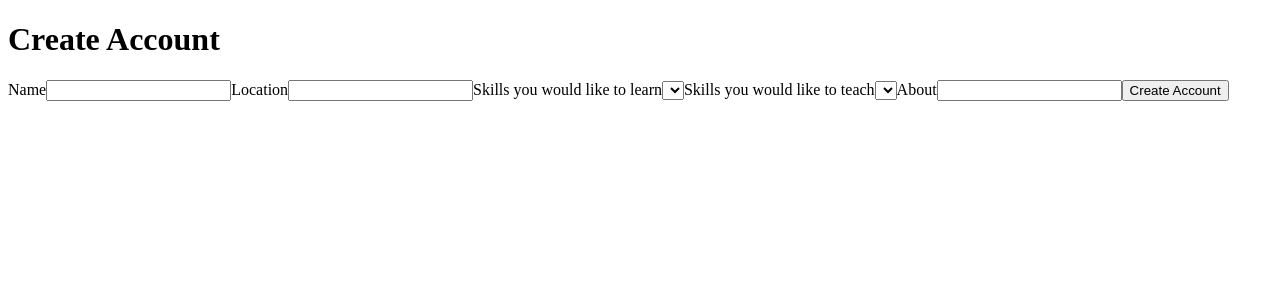
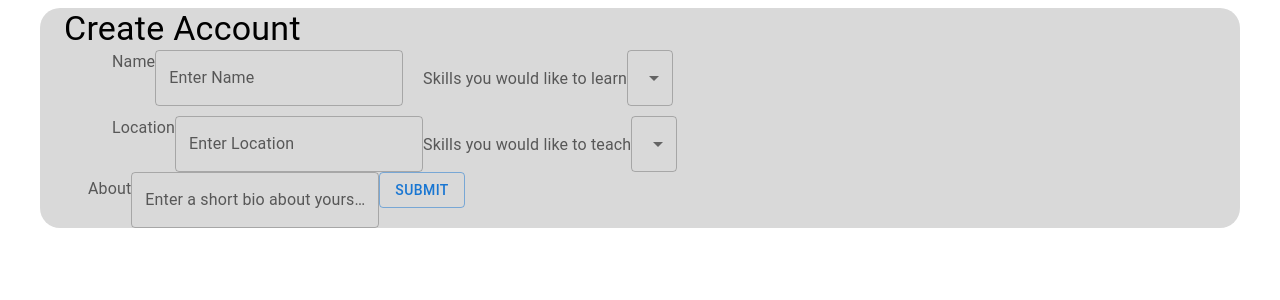
Before and after one commit to sted1994/time-tracker, a React (Create React App) app: page /create-account in a window 1280 px wide. Shown: the top 300 px of the page. Built offline with nearby package versions, Linux system fonts and the light colour scheme.

Commit message:
Convert form fields to MUI components

```diff
--- a/src/components/createAccountForm.tsx
+++ b/src/components/createAccountForm.tsx
@@ -1,30 +1,103 @@
+import {
+  Box,
+  Button,
+  Checkbox,
+  Container,
+  FormLabel,
+  ListItemText,
+  MenuItem,
+  Select,
+  TextField,
+  Typography,
+  styled,
+} from "@mui/material";
+
 export const CreateAccountForm = () => {
+  const InputGroup = styled("div")({
+    display: "flex",
+    flexDirection: "column",
+    gap: 10,
+  });
+
+  const fillerSkills = [
+    "Carpentry",
+    "Cooking",
+    "Dancing",
+    "Drawing",
+    "Fishing",
+    "Gardening",
+    "Knitting",
+    "Painting",
+    "Photography",
+    "Pottery",
+    "Sewing",
+    "Singing",
+    "Woodworking",
+    "Writing",
+    "Yoga",
+    "Other",
+  ];
+
   return (
-    <div>
-      <h1>Create Account</h1>
-      <form>
-        <label>
-          Name
-          <input type="name" />
-        </label>
-        <label>
-          Location
-          <input type="location" />
-        </label>
-        <label>
-          Skills you would like to learn
-          <select />
-        </label>
-        <label>
-          Skills you would like to teach
-          <select />
-        </label>
-        <label>
+    <Container sx={{ backgroundColor: "#D9D9D9", borderRadius: 5 }}>
+      <Typography variant="h4">Create Account</Typography>
+      <Container component="form">
+        <Container sx={{ display: "flex" }}>
+          <InputGroup>
+            <FormLabel>
+              Name
+              <TextField
+                id="outlined-basic"
+                label="Enter Name"
+                variant="outlined"
+              />
+            </FormLabel>
+            <FormLabel>
+              Location
+              <TextField
+                id="outlined-basic"
+                label="Enter Location"
+                variant="outlined"
+              />
+            </FormLabel>
+          </InputGroup>
+          <InputGroup>
+            <FormLabel>
+              Skills you would like to learn
+              <Select multiple value={[""]}>
+                {fillerSkills.map((name) => (
+                  <MenuItem key={name} value={name}>
+                    <Checkbox />
+                    <ListItemText primary={name} />
+                  </MenuItem>
+                ))}
+              </Select>
+            </FormLabel>
+            <FormLabel>
+              Skills you would like to teach
+              <Select multiple value={[""]}>
+                {fillerSkills.map((name) => (
+                  <MenuItem key={name} value={name}>
+                    <Checkbox />
+                    <ListItemText primary={name} />
+                  </MenuItem>
+                ))}
+              </Select>
+            </FormLabel>
+          </InputGroup>
+        </Container>
+        <FormLabel>
           About
-          <input type="summary" />
-        </label>
-        <button type="submit">Create Account</button>
-      </form>
-    </div>
+          <TextField
+            id="outlined-basic"
+            label="Enter a short bio about yourself"
+            variant="outlined"
+          />
+        </FormLabel>
+        <Button variant="outlined" type="submit">
+          Submit
+        </Button>
+      </Container>
+    </Container>
   );
 };
```
